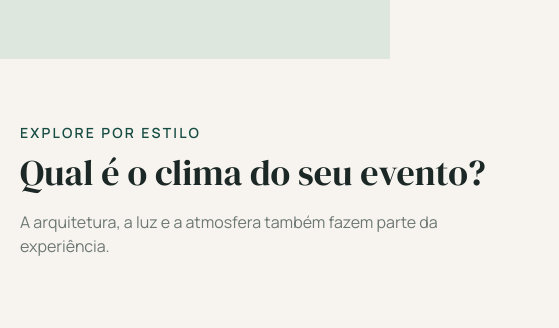
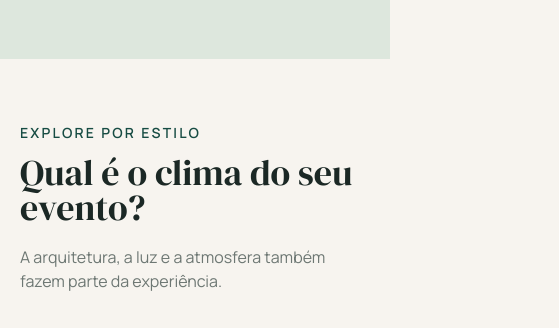
Before and after one commit to iajuss/LP_breeze, a Next.js app: page / in a window 390 px wide. Shown: the part 1440-1768 px from the top of the page, 559 px wide, since content can reach past the window. Built offline with nearby package versions, Linux system fonts and the light colour scheme.

Commit message:
Corrige overflow dos estilos no celular

```diff
--- a/src/components/home/demand-sections.tsx
+++ b/src/components/home/demand-sections.tsx
@@ -20,8 +20,8 @@ export function DemandSections() {
 
       <section className="w-full py-16 sm:py-20 lg:flex lg:min-h-screen lg:items-center">
         <div className="mx-auto w-full max-w-7xl px-5 lg:px-8">
-          <div className="grid gap-10 lg:grid-cols-[.8fr_1.2fr]">
-            <div>
+          <div className="grid min-w-0 gap-10 lg:grid-cols-[.8fr_1.2fr]">
+            <div className="min-w-0">
               <p className="text-sm font-semibold uppercase tracking-[0.16em] text-[var(--primary)]">Explore por estilo</p>
               <h2 className="mt-3 font-display text-4xl leading-[0.98] sm:text-5xl">Qual é o clima do seu evento?</h2>
               <p className="mt-5 max-w-md text-[var(--muted)]">A arquitetura, a luz e a atmosfera também fazem parte da experiência.</p>
--- a/src/components/home/style-explorer.tsx
+++ b/src/components/home/style-explorer.tsx
@@ -9,7 +9,7 @@ export function StyleExplorer() {
   const activeStyle = stylePanels.find((style) => style.id === activeStyleId) ?? stylePanels[0];
 
   return (
-    <div className="mt-8">
+    <div className="mt-8 min-w-0">
       <div aria-label="Estilos de espaço" className="flex snap-x gap-2 overflow-x-auto pb-2 [scrollbar-width:none] [&::-webkit-scrollbar]:hidden" role="tablist">
         {stylePanels.map((style) => (
           <button
```
